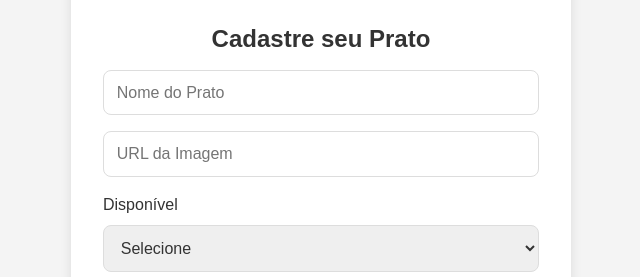
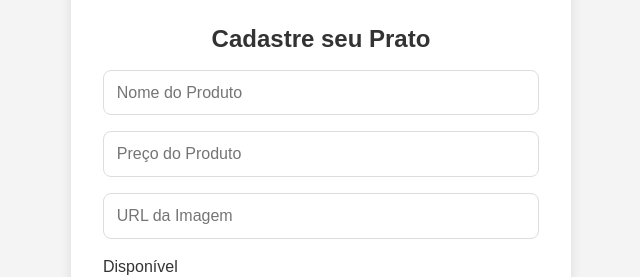
Before and after one commit to IsraelFJ/Estudo_Deploy_Restaurante, a React (Create React App) app: page /cadastro in a window 1280 px wide. Shown: the part 200-477 px from the top of the page, without its empty margins (319-959 px from the left). Built offline with nearby package versions, Linux system fonts and the light colour scheme.

Commit message:
Add files via upload

```diff
--- a/src/components/FormularioCadastro/index.js
+++ b/src/components/FormularioCadastro/index.js
@@ -9,6 +9,7 @@ import axios from 'axios';
 function FormularioCadastro() {
     const [nomePrato, setNomePrato] = useState('');
     const [categoria, setCategoria] = useState('');
+    const [preco, setPreco] = useState('');
     const [disponivel, setDisponivel] = useState('');
     const [urlImage, setUrlImage] = useState('');
     const navigate = useNavigate();
@@ -20,6 +21,7 @@ function FormularioCadastro() {
                 nomePrato,
                 categoria,
                 disponivel,
+                preco,
                 urlImage
             });
 
@@ -52,12 +54,21 @@ function FormularioCadastro() {
                 <input
                     type="text"
                     id="nomePrato"
-                    placeholder="Nome do Prato"
+                    placeholder="Nome do Produto"
                     value={nomePrato}
                     onChange={(e) => setNomePrato(e.target.value)}
                     required
                 />
-
+                 <input
+                    type="number"
+                    id="preco"
+                    placeholder="Preço do Produto"
+                    value={preco}
+                    onChange={(e) => setPreco(e.target.value)}
+                    required
+                    step="0.01" // permite centavos
+                    min="0"
+                />
                 <input
                     type="text"
                     id="urlImage"
```
